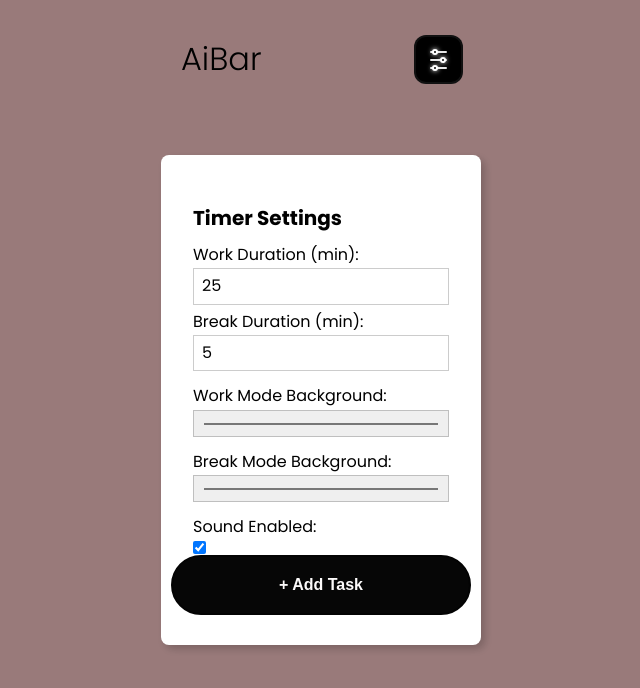
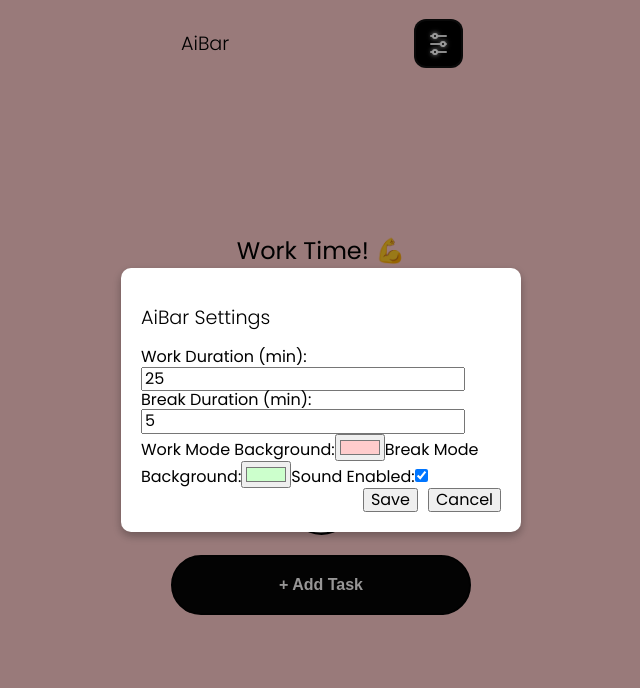
Before and after one commit to Sam0420/AiBar, a React (Vite) app: page / in a window 1280 px wide. Both pictures are taken after a click on the button 757 px from the left and 59 px from the top of the page. Shown: the top 688 px of the page, without its empty margins (319-959 px from the left). Built offline with nearby package versions, Linux system fonts and the light colour scheme; a web font is replaced by a local one.

Commit message:
added a css file for the timerSetting for better control and more options

```diff
--- a/src/components/TaskItem.css
+++ b/src/components/TaskItem.css
@@ -21,7 +21,6 @@
     padding-right: 20px; /* ✅ Extra space from buttons */
     min-width: 0; /* ✅ Fixes flexbox issue */
     }
-
 
     .task-content.completed {
       text-decoration: line-through;
--- /dev/null
+++ b/src/components/TimerSetting.css
@@ -0,0 +1,36 @@
+@import url('https://fonts.googleapis.com/css2?family=Poppins:ital,wght@0,100;0,200;0,300;0,400;0,500;0,600;0,700;0,800;0,900;1,100;1,200;1,300;1,400;1,500;1,600;1,700;1,800;1,900&display=swap');
+
+
+
+.modal-overlay {
+    position: fixed;
+    top: 0;
+    left: 0;
+    width: 100%;
+    height: 100%;
+    background: rgba(0, 0, 0, 0.4);
+    display: flex;
+    align-items: center;
+    justify-content: center;
+    z-index: 1000; /* ✅ Ensures modal is always on top */
+  }
+
+  .modal-content {
+    font-family: "Poppins", sans-serif;
+    background: white;
+    border-radius: 10px;
+    padding: 20px;
+    box-shadow: 0 4px 10px rgba(0, 0, 0, 0.3);
+    width: 90%;
+    max-width: 400px;
+  }
+
+  .modal-buttons {
+    display: flex;
+    justify-content: flex-end;
+    gap: 10px; /* ✅ Adds space between buttons */
+  }
+
+  .title{
+    font-size: larger;
+  }
--- a/src/components/TimerSetting.jsx
+++ b/src/components/TimerSetting.jsx
@@ -1,17 +1,8 @@
 import React, { useState } from "react";
-
+import "./TimerSetting.css"
 const TimerSettings = ({
-  currentWorkTime,
-  currentBreakTime,
-  onTimeChange,
-  onBreakChange,
-  onClose,
-  workColor,
-  setWorkColor,
-  breakColor,
-  setBreakColor,
-  soundOn,
-  setSoundOn
+  currentWorkTime, currentBreakTime, onTimeChange, onBreakChange,
+  onClose, workColor, setWorkColor, breakColor, setBreakColor, soundOn, setSoundOn
 }) => {
   const [workInput, setWorkInput] = useState(currentWorkTime);
   const [breakInput, setBreakInput] = useState(currentBreakTime);
@@ -23,7 +14,6 @@ const TimerSettings = ({
     e.preventDefault();
     if (workInput > 0) onTimeChange(workInput);
     if (breakInput > 0) onBreakChange(breakInput);
-
     setWorkColor(workBgColor);
     setBreakColor(breakBgColor);
     setSoundOn(soundSetting);
@@ -31,75 +21,38 @@ const TimerSettings = ({
   };
 
   return (
-    // Modal Overlay
-    <div className="fixed top-0 left-0 w-100 h-100 bg-black-40 flex items-center justify-center">
-      {/* Modal Card */}
-      <div className="bg-white br3 pa4 shadow-5 w-50 w-25-l">
-        <h3 className="f4 mb3">Timer Settings</h3>
-        <form onSubmit={handleSubmit} className="flex flex-column">
-          <label className="mb2">
-            <span className="db mb1">Work Duration (min):</span>
-            <input
-              className="pa2 input-reset ba b--black-20 w-100"
-              type="number"
-              value={workInput === 0 ? "" : workInput}
-              min="1"
-              onChange={(e) => setWorkInput(Number(e.target.value))}
-            />
+    <div className="modal-overlay">
+      <div className="modal-content">
+        <p className="title">AiBar Settings</p>
+        <form onSubmit={handleSubmit}>
+          <label>
+            Work Duration (min):
+            <input type="number" value={workInput} min="1" onChange={(e) => setWorkInput(Number(e.target.value))} />
           </label>
 
-          <label className="mb3">
-            <span className="db mb1">Break Duration (min):</span>
-            <input
-              className="pa2 input-reset ba b--black-20 w-100"
-              type="number"
-              value={breakInput === 0 ? "" : breakInput}
-              min= "1"
-              onChange={(e) => setBreakInput(Number(e.target.value))}
-            />
+          <label>
+            Break Duration (min):
+            <input type="number" value={breakInput} min="1" onChange={(e) => setBreakInput(Number(e.target.value))} />
           </label>
 
-          <label className="mb3">
-            <span className="db mb1">Work Mode Background:</span>
-            <input
-              className="pa2 input-reset ba b--black-20 w-100"
-              type="color"
-              value={workBgColor}
-              onChange={(e) => setWorkBgColor(e.target.value)}
-            />
+          <label>
+            Work Mode Background:
+            <input type="color" value={workBgColor} onChange={(e) => setWorkBgColor(e.target.value)} />
           </label>
 
-          <label className="mb3">
-            <span className="db mb1">Break Mode Background:</span>
-            <input
-              className="pa2 input-reset ba b--black-20 w-100"
-              type="color"
-              value={breakBgColor}
-              onChange={(e) => setBreakBgColor(e.target.value)}
-            />
+          <label>
+            Break Mode Background:
+            <input type="color" value={breakBgColor} onChange={(e) => setBreakBgColor(e.target.value)} />
           </label>
 
-          <label className="mb3">
-            <span className="db mb1">Sound Enabled:</span>
-            <input
-              type="checkbox"
-              checked={soundSetting}
-              onChange={(e) => setSoundSetting(e.target.checked)}
-            />
+          <label>
+            Sound Enabled:
+            <input type="checkbox" checked={soundSetting} onChange={(e) => setSoundSetting(e.target.checked)} />
           </label>
 
-
-          <div className="flex justify-end">
-            <button type="submit" className="pa2 mr2 br2 bg-green white b">
-              Save
-            </button>
-            <button
-              type="button"
-              className="pa2 br2 bg-red white b"
-              onClick={onClose}
-            >
-              Cancel
-            </button>
+          <div className="modal-buttons">
+            <button type="submit" className="save-btn">Save</button>
+            <button type="button" className="cancel-btn" onClick={onClose}>Cancel</button>
           </div>
         </form>
       </div>
```
